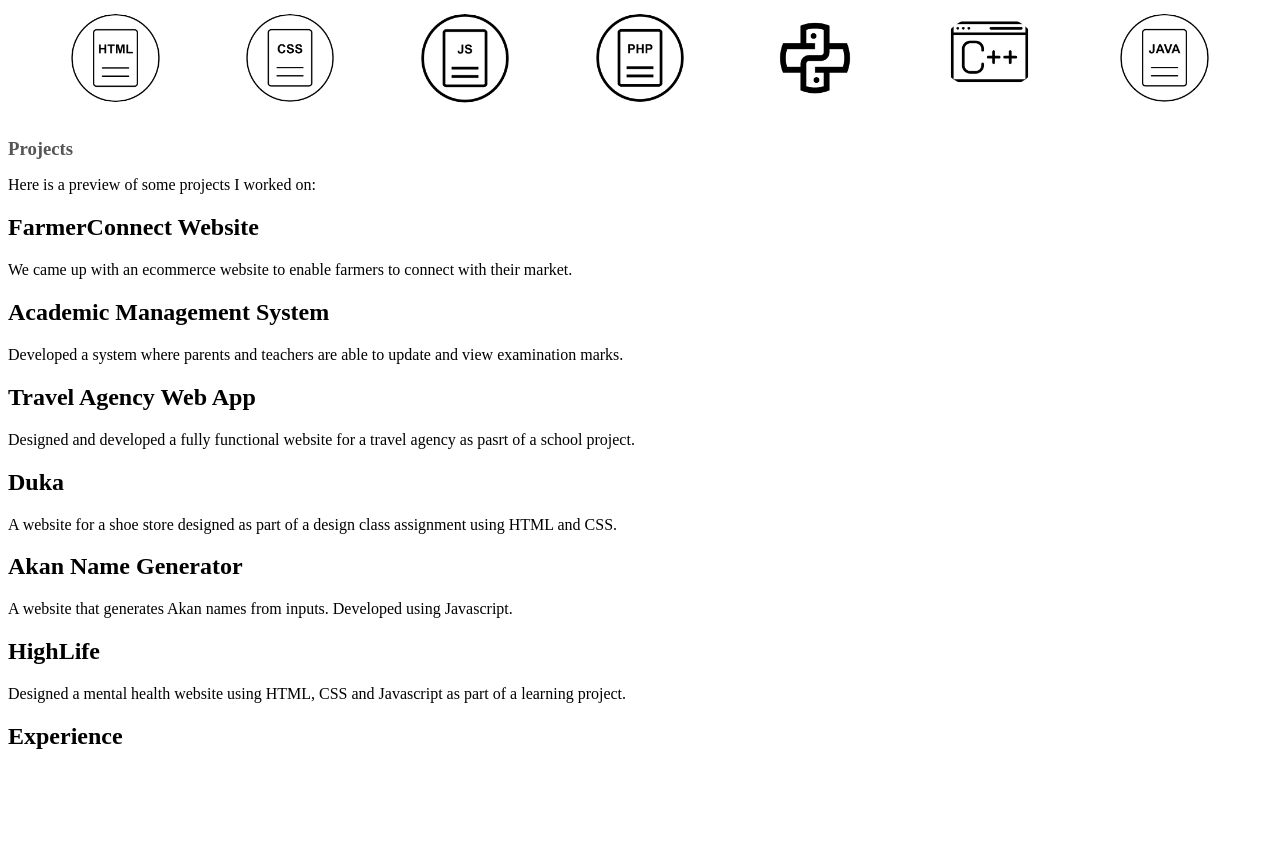
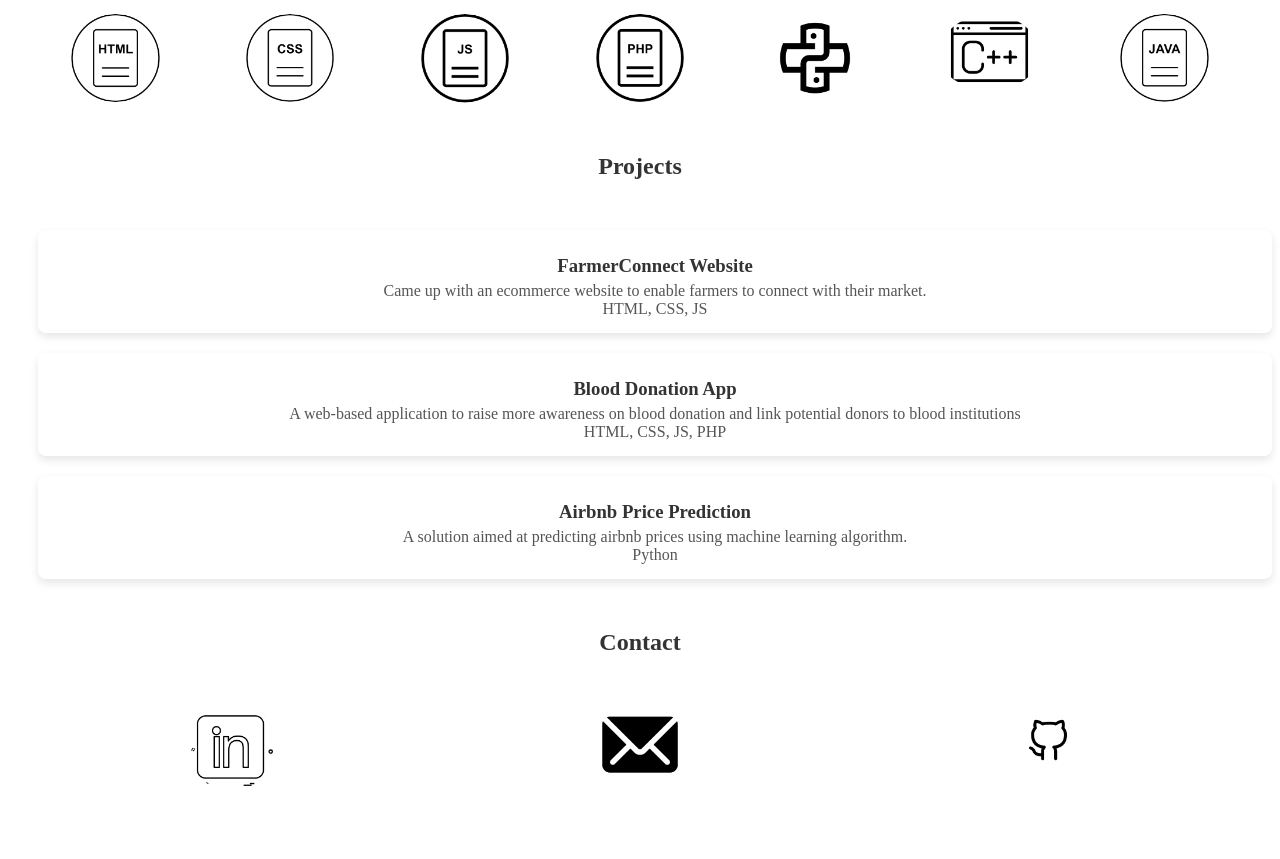
Before and after one commit to JeanWasike/estdev-portfolio, a plain HTML site: page index.html in a window 1280 px wide. Shown: the part 1460-2319 px from the top of the page. After the commit the page ends 2287 px from the top, so only its background shows below. Drawn offline with Linux system fonts and the light colour scheme.

Commit message:
style: add styling for project and contact section

```diff
--- a/index.html
+++ b/index.html
@@ -103,162 +103,50 @@
 
     <!-- Project Section -->
     <section id="projects">
-        <div class="container">
-          <div class="row">
-            <div class="col-sm-12">
-              <div class="title-box text-center">
-                <h3 class="title-a">
-                 Projects
-                </h3>
-                <p class="subtitle-a">
-                  Here is a preview of some projects I worked on:
+        <h2 id="project"> Projects</h2>
+        <div class="projects" id="projects-container">
+            <a href="https://github.com/Emmanuel-Kip/farmer-sconnect" target="_blank" class="project-card" id="project1">
+              <h3>FarmerConnect Website</h3>
+              <p>Came up with an ecommerce website to enable farmers to connect with their market.</p>
+              <p>HTML, CSS, JS</p>
+            </a>
+            <a href="https://github.com/Emmanuel-Kip/farmer-sconnect" target="_blank" class="project-card" id="project2">
+              <h3>Blood Donation App</h3>
+              <p>A web-based application to raise more awareness on blood donation and link potential donors
+                to blood institutions
+              </p>
+              <p> HTML, CSS, JS, PHP</p>
+            </a>
+            <a href="https://github.com/JeanWasike/AirbnbPricePrediction.git" target="_blank" class="project-card" id="project3">
+                <h3>Airbnb Price Prediction</h3>
+                <p>A solution aimed at predicting airbnb prices using machine learning algorithm.
                 </p>
-                <div class="line-mf"></div>
-              </div>
-            </div>
-          </div>
-          <div class="row">
-            <div class="col-md-4">
-              <div class="service-box">
-                <div class="service-ico">
-                  <span class="ico-circle"><a href="https://github.com/Emmanuel-Kip/farmer-sconnect"><i class="bi bi-briefcase"></i></a></span>
-                </div>
-                <div class="service-content">
-                  <h2 class="s-title">FarmerConnect Website</h2>
-                  <p class="s-description text-center">
-                   We came up with an ecommerce website to enable farmers to connect with their market.
-                  </p>
-                </div>
-              </div>
-            </div>
-            <div class="col-md-4">
-              <div class="service-box">
-                <div class="service-ico">
-                  <span class="ico-circle"><a href="https://github.com/JeanWasike/Oop2Project.git"><i class="bi bi-card-checklist"></i></a></span>
-                </div>
-                <div class="service-content">
-                  <h2 class="s-title">Academic Management System</h2>
-                  <p class="s-description text-center">
-                    Developed a system where parents and teachers are able to update and view examination marks.
-                  </p>
-                </div>
-              </div>
-            </div>
-            <div class="col-md-4">
-              <div class="service-box">
-                <div class="service-ico">
-                  <span class="ico-circle"><a href="https://github.com/JeanWasike/TravelAgency.git"><i class="bi bi-bar-chart"></i></a></span>
-                </div>
-                <div class="service-content">
-                  <h2 class="s-title">Travel Agency Web App</h2>
-                  <p class="s-description text-center">
-                   Designed and developed a fully functional website for a travel agency as pasrt of a school project.
-                  </p>
-                </div>
-              </div>
-            </div>
-          </div>
-          <div class="row">
-            <div class="col-md-4">
-              <div class="service-box">
-                <div class="service-ico">
-                  <span class="ico-circle"><a href="https://jeanwasike.github.io/duka/"><i class="bi bi-cart4"></i></a></span>
-                </div>
-                <div class="service-content">
-                  <h2 class="s-title">Duka</h2>
-                  <p class="s-description text-center">
-                  A website for a shoe store designed as part of a design class assignment using HTML and CSS.
-                  </p>
-                </div>
-              </div>
-            </div>
-            <div class="col-md-4">
-              <div class="service-box">
-                <div class="service-ico">
-                  <span class="ico-circle"><a href="https://jeanwasike.github.io/akaname/"><i class="bi bi-people-fill"></i></a></span>
-                </div>
-                <div class="service-content">
-                  <h2 class="s-title">Akan Name Generator</h2>
-                  <p class="s-description text-center">
-                    A website that generates Akan names from inputs. Developed using Javascript.
-                  </p>
-                </div>
-              </div>
-            </div>
-            <div class="col-md-4">
-              <div class="service-box">
-                <div class="service-ico">
-                  <span class="ico-circle"><a href="https://jeanwasike.github.io/highlife/"><i class="bi bi-emoji-laughing"></i></a></span>
-                </div>
-                <div class="service-content">
-                  <h2 class="s-title">HighLife</h2>
-                  <p class="s-description text-center">
-                  Designed a mental health website using HTML, CSS and Javascript as part of a learning project.
-                  </p>
-                </div>
-              </div>
-            </div>
-          </div>
-        </div>
-      </section>
-
-      <!-- Experience -->
-      <section id="experience">
-        <div class="container">
-            <h2> Experience </h2>
-            <div>
-                <img src="" alt="">
-                <p></p>
-            </div>
-            <div>
-                <img src="" alt="">
-                <p></p>
-            </div>
-            <div>
-                <img src="" alt="">
-                <p></p>
-            </div>
+                <p>Python</p>
+            </a>
         </div>
       </section>
 
       <!-- Contact -->
-      <div class="section-counter paralax-mf bg-image" id="contact" style="background-image: url(bg4.avif)">
-        <div class="overlay-mf"></div>
-        <div class="container position-relative">
+      <section id="contact">
+        <h2 id="contact"> Contact </h2>
+        <div class="contact-social">
+            <div id="linkedin">
+                <a href="" target="_blank" class="social"><img src="assets/linkedin.png"></a>
+            </div>
+            <div class="social" id="email">
+                <a href="" target="_blank" class="social"><img src="assets/email.png"></a>
+            </div>
+            <div class="social" id="github">
+                <a href="" target="_blank" class="social"><img src="assets/github.png"></a>
+            </div>
+        </div>
+        <div class="newsletter">
 
-          <div class="row">
-            <div class="col-sm-3 col-lg-3">
-              <div class="counter-box counter-box pt-4 pt-md-0">
-                <div class="counter-ico">
-                  <span class="ico-circle"><a href="https://www.instagram.com/_gloria.jeanne/"><span class="ico-circle"><i class="bi bi-instagram"></i></span></a></i></span>
-                </div>
-              </div>
-            </div>
-            <div class="col-sm-3 col-lg-3">
-              <div class="counter-box counter-box pt-4 pt-md-0">
-                <div class="counter-ico">
-                  <span class="ico-circle"><a href="https://www.linkedin.com/in/jeanwasike"><span class="ico-circle"><i class="bi bi-linkedin"></i></span></a></i></span>
-                </div>
-              </div>
-            </div>
-            <div class="col-sm-3 col-lg-3">
-              <div class="counter-box counter-box pt-4 pt-md-0">
-                <div class="counter-ico">
-                  <span class="ico-circle"><a href="https://github.com/JeanWasike"><span class="ico-circle"><i class="bi bi-github"></i></span></a></i></span>
-                </div>
-              </div>
-            </div>
-            <div class="col-sm-3 col-lg-3">
-              <div class="counter-box counter-box pt-4 pt-md-0">
-                <div class="counter-ico">
-                  <span class="ico-circle"><a href=""><span class="ico-circle"><i class="bi bi-twitter"></i></span></a></i></span>
-                </div>
-              </div>
-            </div>
+        </div>
+      </section>
 
-          </div>
-        </div>
-      </div>
   </main>
+
+  <script src="script.js"></script>
 </body>
 </html>
--- /dev/null
+++ b/script.js
@@ -0,0 +1,21 @@
+/* Adjusting project cards width */
+function adjustCardWidth() {
+    const container = document.getElementById('projects-container');
+    const cards = container.querySelectorAll('.project-card');
+
+    const viewportWidth = window.innerWidth;
+
+    if (viewportWidth <= 768) {
+      cards.forEach(card => {
+        card.style.flex = '0 0 100%';
+      });
+    } else {
+      cards.forEach(card => {
+        card.style.flex = '0 0 calc(100% - 20px)';
+      });
+    }
+  }
+
+  adjustCardWidth();
+
+  window.addEventListener('resize', adjustCardWidth);
--- a/style.css
+++ b/style.css
@@ -119,7 +119,7 @@
     line-height: 1.6;
   }
 
-  #tech, #technology {
+  #tech, #technology, #project, #contact {
     text-align: center;
     color: #333;
   }
@@ -170,3 +170,59 @@
     height: auto;
     border-radius: 50%;
   }
+
+  /* Projects */
+  .projects {
+    display: flex;
+    flex-wrap: wrap;
+    justify-content: space-around;
+    padding: 20px;
+  }
+
+  .project-card {
+    flex: 0 0 calc(100% - 20px);
+    margin: 10px;
+    padding: 15px;
+    box-shadow: 0 4px 8px rgba(0, 0, 0, 0.1);
+    border-radius: 8px;
+    text-align: center;
+    text-decoration: none;
+  }
+
+  .project-card img {
+    max-width: 100%;
+    height: auto;
+    border-radius: 8px;
+  }
+
+  .project-card h3 {
+    margin: 10px 0 5px;
+    color: #333;
+  }
+
+  .project-card p {
+    margin: 0;
+    color: #555;
+  }
+
+  /* Contact */
+  .contact-social {
+    display: flex;
+    flex-wrap: wrap;
+    justify-content: space-around;
+    padding: 20px;
+  }
+
+  .contact-social > div {
+    flex: 0 0 calc(10% - 20px);
+    margin: 10px;
+    overflow: hidden;
+    border-radius: 50%;
+  }
+
+  .contact-social a img{
+    display: block;
+    width: 100%;
+    height: auto;
+    border-radius: 50%;
+  }
```
Also changed, not shown: assets/email.png (added), assets/github.png (added), assets/linkedin.png (added).
